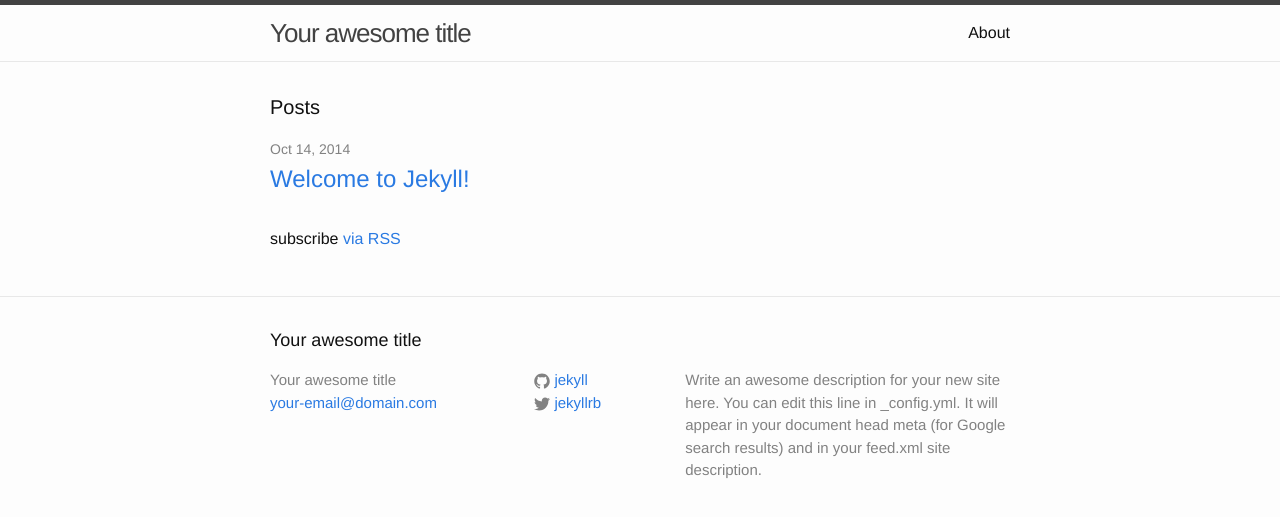
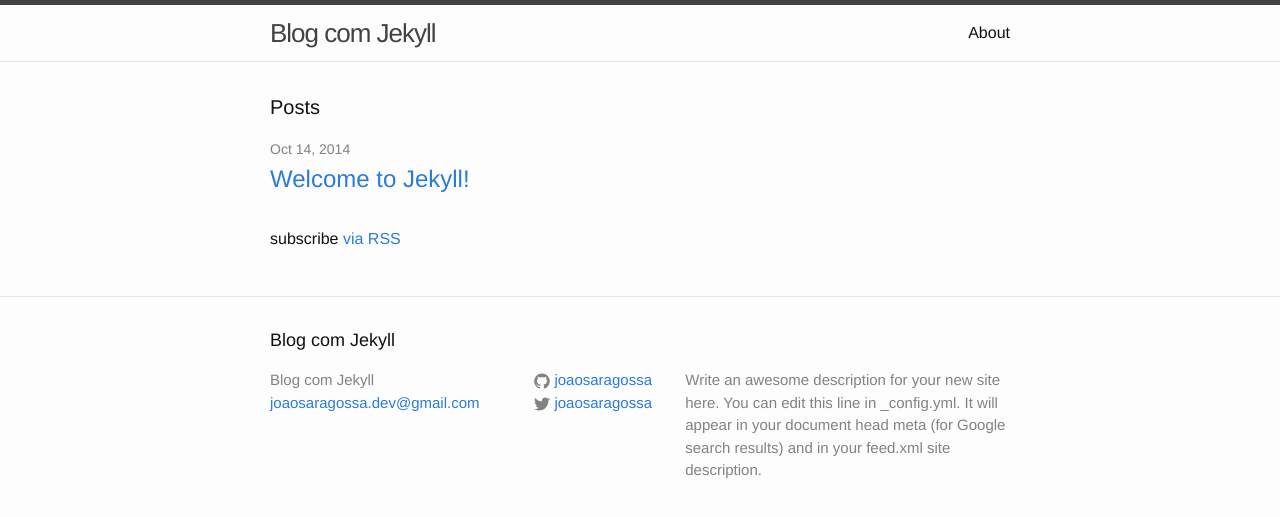
Before and after one commit to joaosaragossa/jekyll-blog, a Jekyll site: the page built from index.html, in a window 1280 px wide. Shown: the top 517 px of the page. Built offline with Jekyll 4.4.1, drawn with Linux system fonts in a browser that asks for light colours.

Commit message:
Criado Jekyll

```diff
--- a/_config.yml
+++ b/_config.yml
@@ -1,14 +1,14 @@
 # Site settings
-title: Your awesome title
-email: your-email@domain.com
+title: Blog com Jekyll
+email: joaosaragossa.dev@gmail.com
 description: > # this means to ignore newlines until "baseurl:"
   Write an awesome description for your new site here. You can edit this
   line in _config.yml. It will appear in your document head meta (for
   Google search results) and in your feed.xml site description.
 baseurl: "" # the subpath of your site, e.g. /blog/
 url: "http://yourdomain.com" # the base hostname & protocol for your site
-twitter_username: jekyllrb
-github_username:  jekyll
+twitter_username: joaosaragossa
+github_username:  joaosaragossa
 
 # Build settings
 markdown: kramdown
```
